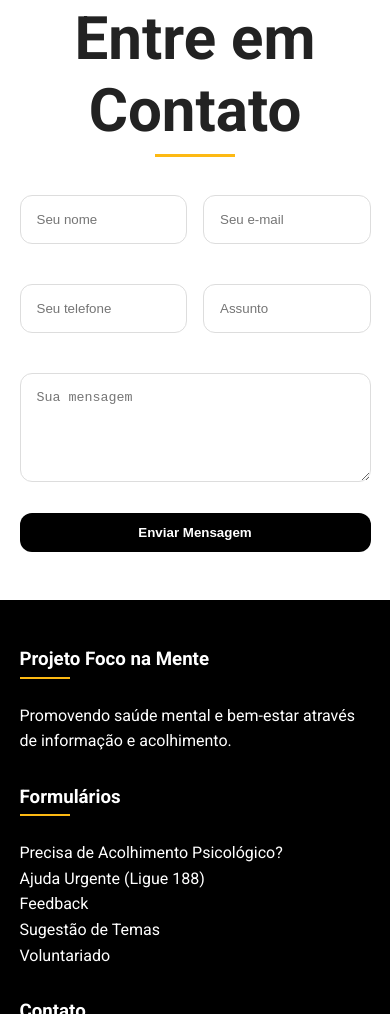
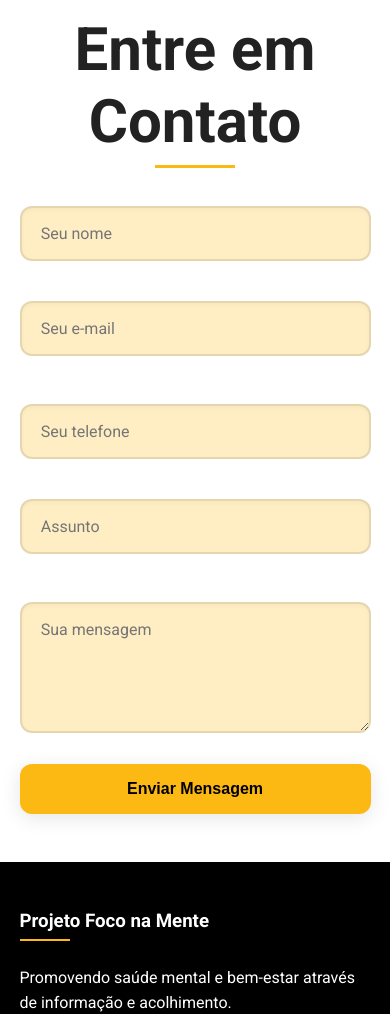
Before and after one commit to parzival669/Foco_na_Mente, a plain HTML site: page index.html in a window 390 px wide. Shown: the part 3415-4429 px from the top of the page. Drawn offline with Linux system fonts and the light colour scheme.

Commit message:
FIX: Forms color

```diff
--- a/style.css
+++ b/style.css
@@ -461,68 +461,117 @@ h1, h2, h3, h4, h5, h6 {
   color: var(--color-white);
 }
 
-/* Formulários */
+/* Agrupamento de campos */
+
+
 .form-group {
   margin-bottom: 1.5rem;
+  position: relative;
 }
 
+/* Input + Textarea estilos topzera */
 .form-control {
   width: 100%;
-  padding: 1rem;
-  border: 1px solid #ddd;
+  padding: 1rem 1.2rem;
+  background-color: #ffeec3;
+  color: var(--color-text);
+  border: 2px solid rgba(0, 0, 0, 0.1);
   border-radius: var(--border-radius);
+  font-size: 1rem;
+  font-family: var(--font-main);
   transition: var(--transition);
+  box-shadow: inset 0 2px 4px rgba(0,0,0,0.03);
 }
 
 .form-control:focus {
+  background-color: var(--color-white);
+  border-color: var(--color-primary);
+  box-shadow: 0 0 0 4px var(--color-primary-light);
   outline: none;
-  border-color: var(--color-primary);
-  box-shadow: 0 0 0 3px var(--color-primary-light);
 }
-/* Estilos do formulário de contato */
+
+/* Linha de inputs lado a lado */
 .form-row {
   display: flex;
   gap: 1rem;
-  margin-bottom: 1rem;
+  margin-bottom: 1.5rem;
+  flex-wrap: wrap;
 }
 
 .form-row .form-group {
   flex: 1;
+  min-width: 200px;
 }
 
+/* Botão de enviar */
+.btn {
+  background-color: var(--color-primary);
+  color: var(--color-dark);
+  font-weight: bold;
+  padding: 1rem 2rem;
+  font-size: 1rem;
+  border: none;
+  border-radius: var(--border-radius);
+  cursor: pointer;
+  transition: var(--transition);
+  box-shadow: var(--box-shadow);
+}
+
+.btn:hover {
+  background-color: var(--color-dark);
+  color: var(--color-primary);
+  transform: translateY(-2px);
+}
+
+.btn:active {
+  transform: translateY(1px);
+}
+
+/* Botão com ícone de loading */
 .btn-loading .spinner {
   display: inline-block;
-  width: 1rem;
-  height: 1rem;
-  border: 2px solid rgba(255,255,255,0.3);
+  width: 1.2rem;
+  height: 1.2rem;
+  margin-left: 0.5rem;
+  border: 3px solid rgba(255,255,255,0.3);
   border-radius: 50%;
   border-top-color: #fff;
   animation: spin 1s ease-in-out infinite;
+  vertical-align: middle;
 }
 
+/* Animação da bolinha girando */
 @keyframes spin {
   to { transform: rotate(360deg); }
 }
 
+/* Mensagens de sucesso ou erro */
 .form-message {
   margin-top: 1rem;
-  padding: 0.75rem;
+  padding: 1rem;
   border-radius: var(--border-radius);
+  font-weight: bold;
   display: none;
 }
 
 .form-message.success {
-  background: rgba(40, 167, 69, 0.2);
+  background-color: rgba(40, 167, 69, 0.15);
   color: #28a745;
   display: block;
 }
 
 .form-message.error {
-  background: rgba(220, 53, 69, 0.2);
+  background-color: rgba(220, 53, 69, 0.15);
   color: #dc3545;
   display: block;
 }
 
+/* Responsividade básica */
+@media (max-width: 768px) {
+  .form-row {
+    flex-direction: column;
+  }
+}
 /* Responsividade */
 @media (max-width: 992px) {
   .article-content {
```
